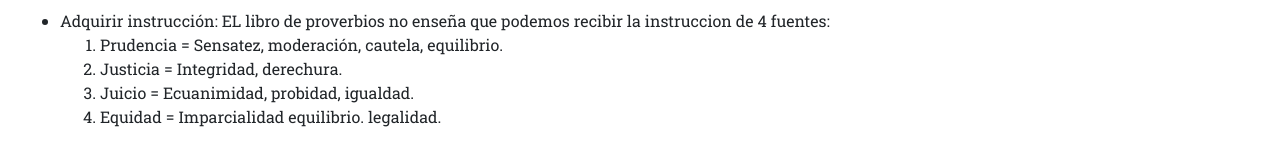
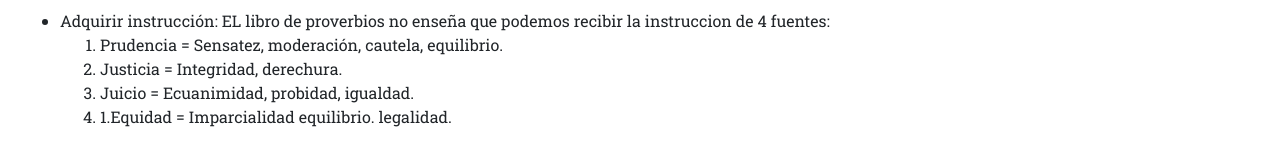
Before and after one commit to Escueladominical/Escueladominical.github.io, a Jekyll site: the page built from _posts/2018-04-14-sabidur-a-vertical-para-la-vida-horizontal.md, in a window 1280 px wide. Shown: the part 2200-2362 px from the top of the page. Built offline with Jekyll 4.4.1, drawn with Linux system fonts in a browser that asks for light colours; some web fonts are replaced.

Commit message:
Update 2018-04-14-sabidur-a-vertical-para-la-vida-horizontal.md

```diff
--- a/_posts/2018-04-14-sabidur-a-vertical-para-la-vida-horizontal.md
+++ b/_posts/2018-04-14-sabidur-a-vertical-para-la-vida-horizontal.md
@@ -60,4 +60,4 @@ _La sabiduría es un carácter que se desarrolla con la aplicación de la inteli
 1. Prudencia =  Sensatez, moderación, cautela, equilibrio.
 2. Justicia = Integridad, derechura.
 3. Juicio = Ecuanimidad, probidad, igualdad.
-4. Equidad = Imparcialidad equilibrio. legalidad.
+4. 1.Equidad = Imparcialidad equilibrio. legalidad.
```
